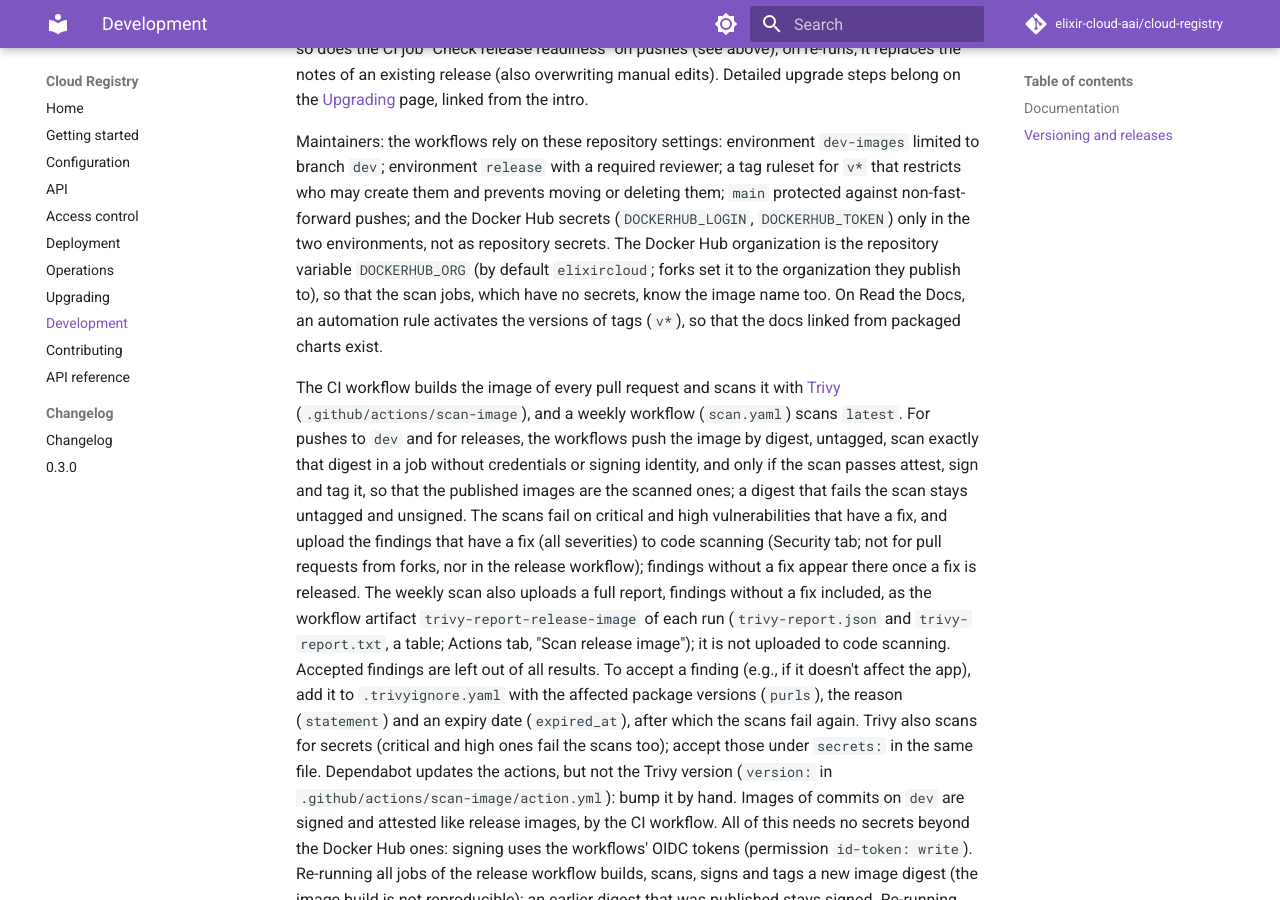
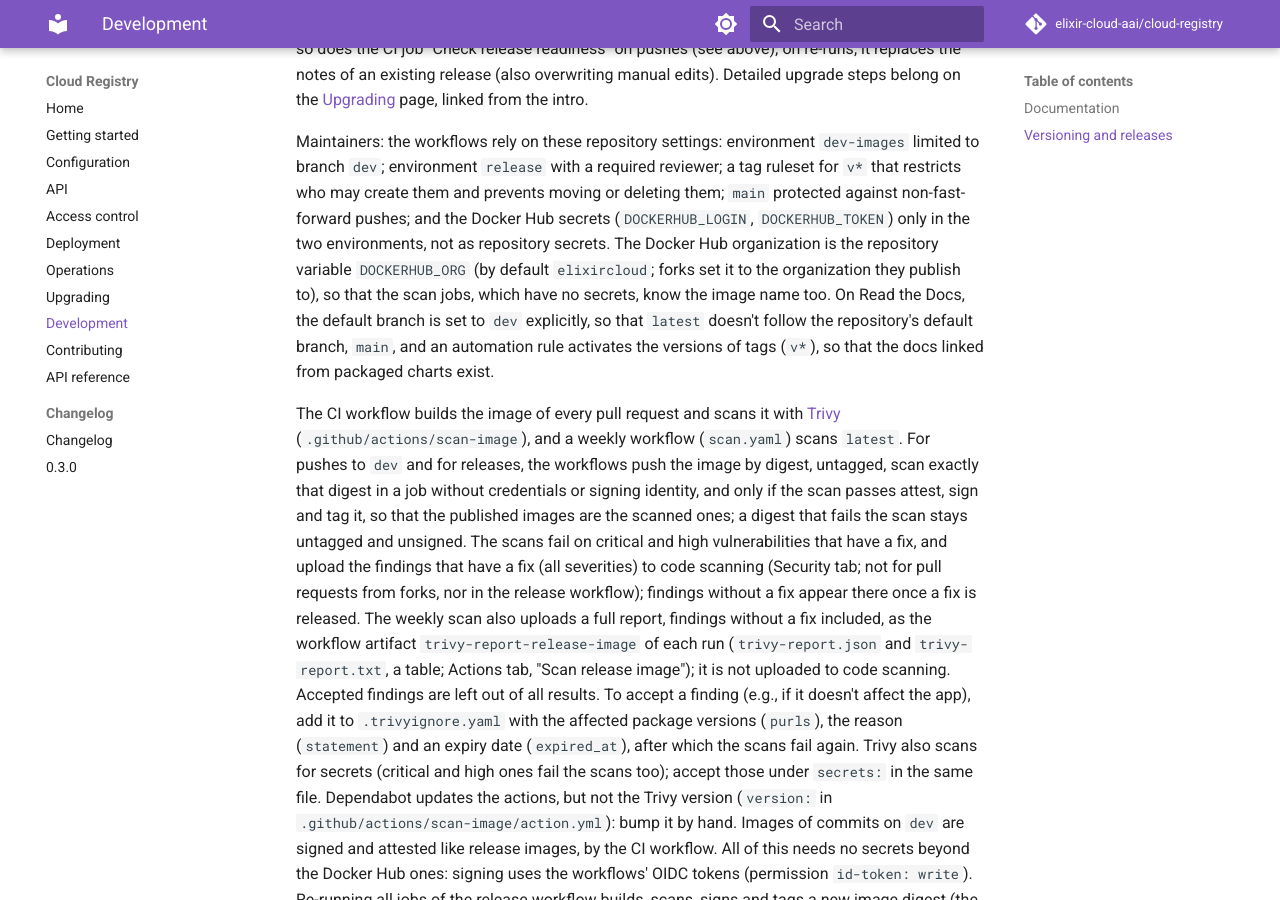
Before and after one commit to elixir-cloud-aai/cloud-registry, an MkDocs documentation site: the page built from docs/development.md, in a window 1280 px wide and 900 px high, scrolled down 4336 px. Built offline with MkDocs 1.6.1 and Material for MkDocs 9.7.7, drawn with Linux system fonts in a browser that asks for light colours; comment, search, counter and statistics services are not loaded.

Commit message:
ci: keep dev as the PR target branch
The default branch moves from dev to main after the next release, so
that visitors see the latest release. Keep dev as the target of all
pull requests:

- Dependabot: target-branch dev in every update entry.
- Contributing docs: pull requests target dev, main only holds
  releases and is the default branch.
- README: build status badge of dev, as pushes to main trigger no CI.
- scan.yaml: say that scheduled runs use main's copies of the
  workflow, the composite action and .trivyignore.yaml.
- Maintainer settings: Read the Docs default branch set to dev
  explicitly, so that latest does not follow main.

Co-Authored-By: Claude Opus 5.5 <noreply@anthropic.com>

```diff
--- a/README.md
+++ b/README.md
@@ -72,13 +72,13 @@ Contributions are welcome! See [`CONTRIBUTING.md`](CONTRIBUTING.md) and
 [Contributing][docs-contributing] in the documentation, and mind our [code of
 conduct](CODE_OF_CONDUCT.md).
 
-[badge-build-status]: <https://github.com/elixir-cloud-aai/cloud-registry/actions/workflows/checks.yaml/badge.svg>
+[badge-build-status]: <https://github.com/elixir-cloud-aai/cloud-registry/actions/workflows/checks.yaml/badge.svg?branch=dev>
 [badge-coverage]: <https://codecov.io/gh/elixir-cloud-aai/cloud-registry/branch/dev/graph/badge.svg?branch=dev>
 [badge-docker]: <https://img.shields.io/docker/v/elixircloud/cloud-registry?sort=semver&label=image&color=C39BD3>
 [badge-docs]: <https://readthedocs.org/projects/cloud-registry/badge/>
 [badge-github-tag]: <https://img.shields.io/github/v/tag/elixir-cloud-aai/cloud-registry?color=C39BD3>
 [badge-license]: <https://img.shields.io/badge/license-Apache%202.0-blue.svg>
-[badge-url-build-status]: <https://github.com/elixir-cloud-aai/cloud-registry/actions/workflows/checks.yaml>
+[badge-url-build-status]: <https://github.com/elixir-cloud-aai/cloud-registry/actions/workflows/checks.yaml?query=branch%3Adev>
 [badge-url-coverage]: <https://codecov.io/gh/elixir-cloud-aai/cloud-registry?branch=dev>
 [badge-url-docker]: <https://hub.docker.com/r/elixircloud/cloud-registry/tags>
 [badge-url-docs]: <https://cloud-registry.readthedocs.io/en/latest/>
--- a/docs/contributing.md
+++ b/docs/contributing.md
@@ -50,16 +50,17 @@ is in vain.
 ## Branches and pull requests
 
 The project follows a variant of the GitHub flow: all changes reach the
-development branch `dev` (the default branch before version 1.0.0) through
-pull requests, which are reviewed and tested; `main` only moves forward to
-released commits (see [Versioning and
-releases](development.md#versioning-and-releases)).
+development branch `dev` through pull requests, which are reviewed and
+tested; `main` only holds releases: it only moves forward to released
+commits (see [Versioning and
+releases](development.md#versioning-and-releases)) and is the default
+branch, so that visitors see the latest release.
 
 1. Create a feature branch from an up-to-date `dev`, named after the type and
    topic of the change, e.g., `fix/<topic>` or `docs/<topic>`.
 2. Commit your changes, push the branch and open a pull request against `dev`
-   that closes the issue (`Closes #<issue>`) and says what changes, why, and
-   how you tested it.
+   (not `main`) that closes the issue (`Closes #<issue>`) and says what
+   changes, why, and how you tested it.
 3. Get your pull request reviewed: once it is ready for review, automated
    reviewers (Sourcery, GitHub Copilot) review every pull request, and a
    maintainer also reviews external contributions. Address the comments by
--- a/docs/development.md
+++ b/docs/development.md
@@ -250,8 +250,10 @@ only in the two environments, not as repository secrets. The Docker Hub
 organization is the repository variable `DOCKERHUB_ORG` (by default
 `elixircloud`; forks set it to the organization they publish to), so that
 the scan jobs, which have no secrets, know the image name too.
-On Read the Docs, an automation rule activates the versions of tags (`v*`),
-so that the docs linked from packaged charts exist.
+On Read the Docs, the default branch is set to `dev` explicitly, so that
+`latest` doesn't follow the repository's default branch, `main`, and an
+automation rule activates the versions of tags (`v*`), so that the docs
+linked from packaged charts exist.
 
 The CI workflow builds the image of every pull request and scans it with
 [Trivy](https://trivy.dev/) (`.github/actions/scan-image`), and a weekly
```
Also changed, not shown: CONTRIBUTING.md (+3 -2 lines), 2 other files.
